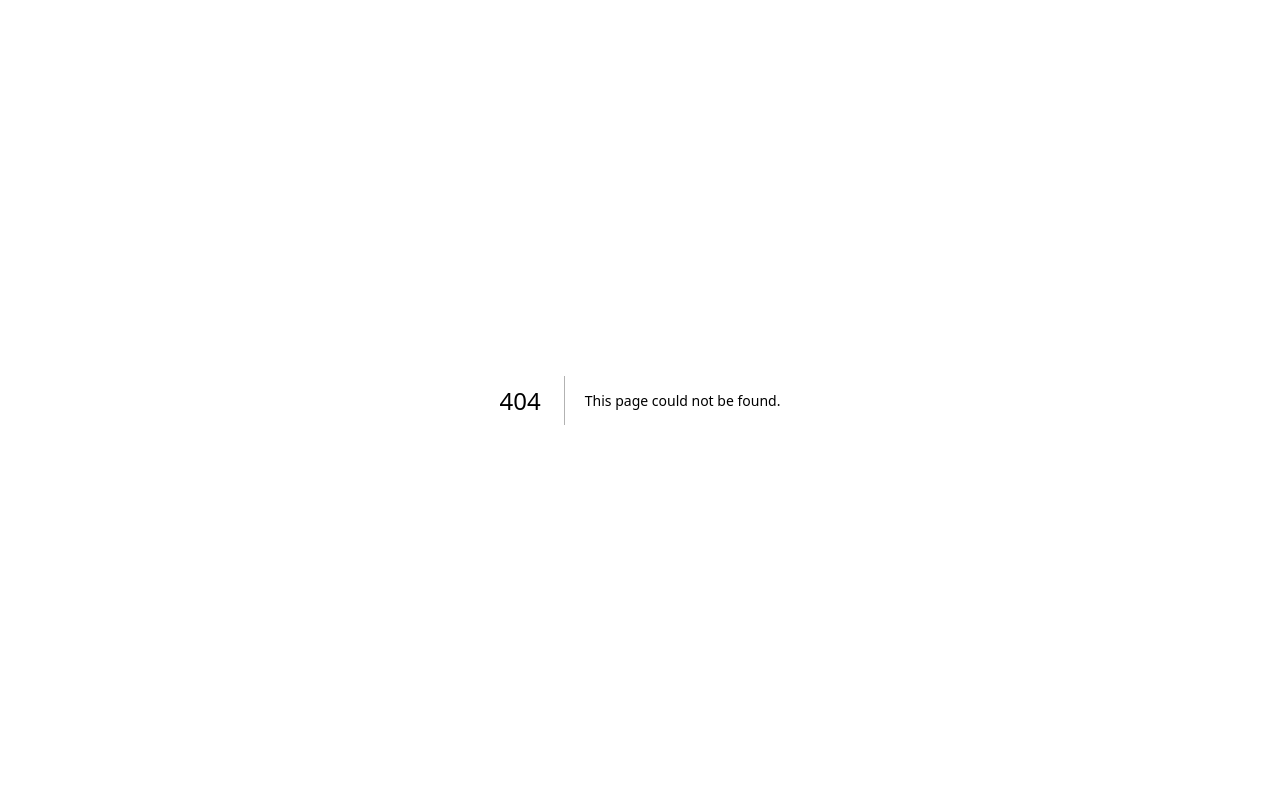
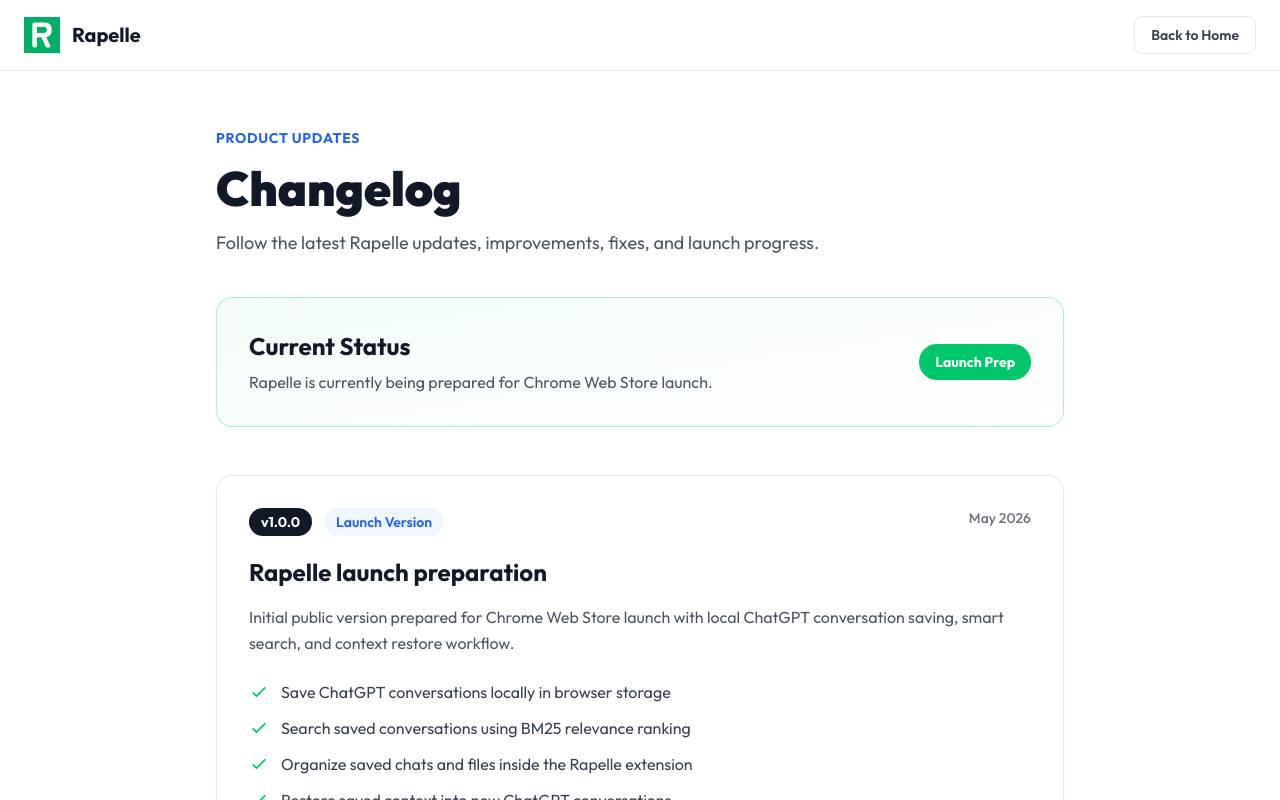
Before and after one commit to privateequitynavigator/rapelle, a Next.js app: page /changelog in a window 1280 px wide. Before the commit this address had no page. Shown: the top 800 px of the page. Built offline with nearby package versions, Linux system fonts and the light colour scheme.

Commit message:
Revise FAQ content and add changelog page

```diff
--- /dev/null
+++ b/app/changelog/page.tsx
@@ -0,0 +1,152 @@
+'use client'
+
+export default function Changelog() {
+  const updates = [
+    {
+      version: 'v1.0.0',
+      date: 'May 2026',
+      label: 'Launch Version',
+      title: 'Rapelle launch preparation',
+      description:
+        'Initial public version prepared for Chrome Web Store launch with local ChatGPT conversation saving, smart search, and context restore workflow.',
+      items: [
+        'Save ChatGPT conversations locally in browser storage',
+        'Search saved conversations using BM25 relevance ranking',
+        'Organize saved chats and files inside the Rapelle extension',
+        'Restore saved context into new ChatGPT conversations',
+        'Support for PDFs, images, markdown, JSON, CSV, spreadsheets, code snippets, and text-based files',
+        'Local-first privacy model with no cloud upload by default',
+      ],
+    },
+    {
+      version: 'v0.9.0',
+      date: 'May 2026',
+      label: 'Beta',
+      title: 'Privacy and storage improvements',
+      description:
+        'Improved the local storage flow, FAQ wording, and launch messaging to make Rapelle clearer, safer, and more transparent for users.',
+      items: [
+        'Updated website FAQ with accurate local storage information',
+        'Clarified that cross-device sync is not available yet',
+        'Added pricing information for Rapelle Pro at $5.90/month',
+        'Added Changelog page to document product updates',
+        'Improved ChatGPT-only launch messaging',
+      ],
+    },
+    {
+      version: 'v0.8.0',
+      date: 'May 2026',
+      label: 'Internal Build',
+      title: 'Core extension workflow',
+      description:
+        'Built the first working version of the save, search, and context injection workflow for ChatGPT.',
+      items: [
+        'Added save current chat workflow',
+        'Added saved chat list and delete flow',
+        'Added armed chat context workflow',
+        'Added insert-only mode for manual review before sending',
+        'Added file parsing foundation for supported file types',
+      ],
+    },
+  ]
+
+  return (
+    <main className="min-h-screen bg-white">
+      {/* Navigation */}
+      <nav className="fixed top-0 z-50 w-full border-b border-gray-200 bg-white/80 backdrop-blur-xl">
+        <div className="mx-auto flex max-w-7xl items-center justify-between px-6 py-4">
+          <a href="/" className="flex items-center gap-3">
+            <img src="/images/rapelle-logo-500x500.png" alt="Rapelle" className="h-9 w-9" />
+            <span className="text-xl font-bold text-gray-900">Rapelle</span>
+          </a>
+
+          <a
+            href="/"
+            className="rounded-lg border border-gray-200 bg-white px-4 py-2 text-sm font-semibold text-gray-700 transition hover:border-gray-300 hover:bg-gray-50"
+          >
+            Back to Home
+          </a>
+        </div>
+      </nav>
+
+      {/* Content */}
+      <div className="mx-auto max-w-4xl px-6 py-32">
+        <div className="mb-4 text-sm font-bold uppercase tracking-wider text-blue-600">
+          Product Updates
+        </div>
+
+        <h1 className="text-5xl font-black text-gray-900">Changelog</h1>
+
+        <p className="mt-4 text-lg leading-relaxed text-gray-600">
+          Follow the latest Rapelle updates, improvements, fixes, and launch progress.
+        </p>
+
+        <div className="mt-10 rounded-2xl border border-[#00c76a]/30 bg-gradient-to-br from-[#00c76a]/5 to-white p-8">
+          <div className="flex flex-col gap-4 sm:flex-row sm:items-center sm:justify-between">
+            <div>
+              <h2 className="text-2xl font-bold text-gray-900">Current Status</h2>
+              <p className="mt-2 text-gray-600">
+                Rapelle is currently being prepared for Chrome Web Store launch.
+              </p>
+            </div>
+            <div className="inline-flex w-fit rounded-full bg-[#00c76a] px-4 py-2 text-sm font-bold text-white">
+              Launch Prep
+            </div>
+          </div>
+        </div>
+
+        <div className="mt-12 space-y-8">
+          {updates.map((update) => (
+            <section
+              key={update.version}
+              className="rounded-2xl border border-gray-200 bg-white p-8 shadow-sm transition hover:shadow-md"
+            >
+              <div className="flex flex-col gap-4 sm:flex-row sm:items-start sm:justify-between">
+                <div>
+                  <div className="flex flex-wrap items-center gap-3">
+                    <span className="rounded-full bg-gray-900 px-3 py-1 text-sm font-bold text-white">
+                      {update.version}
+                    </span>
+                    <span className="rounded-full bg-blue-50 px-3 py-1 text-sm font-semibold text-blue-600">
+                      {update.label}
+                    </span>
+                  </div>
+
+                  <h2 className="mt-5 text-2xl font-bold text-gray-900">{update.title}</h2>
+                </div>
+
+                <div className="text-sm font-medium text-gray-500">{update.date}</div>
+              </div>
+
+              <p className="mt-4 leading-relaxed text-gray-600">{update.description}</p>
+
+              <ul className="mt-6 space-y-3">
+                {update.items.map((item) => (
+                  <li key={item} className="flex items-start gap-3 text-gray-700">
+                    <svg
+                      className="mt-0.5 h-5 w-5 flex-shrink-0 text-[#00c76a]"
+                      fill="none"
+                      viewBox="0 0 24 24"
+                      stroke="currentColor"
+                    >
+                      <path strokeLinecap="round" strokeLinejoin="round" strokeWidth={2} d="M5 13l4 4L19 7" />
+                    </svg>
+                    <span>{item}</span>
+                  </li>
+                ))}
+              </ul>
+            </section>
+          ))}
+        </div>
+
+        <div className="mt-12 rounded-2xl border border-gray-200 bg-gray-50 p-8">
+          <h2 className="text-2xl font-bold text-gray-900">What’s coming next?</h2>
+          <p className="mt-3 leading-relaxed text-gray-600">
+            Future updates may include improved file handling, better saved chat organization,
+            expanded browser support, and optional sync features once they are ready.
+          </p>
+        </div>
+      </div>
+    </main>
+  )
+}
```
